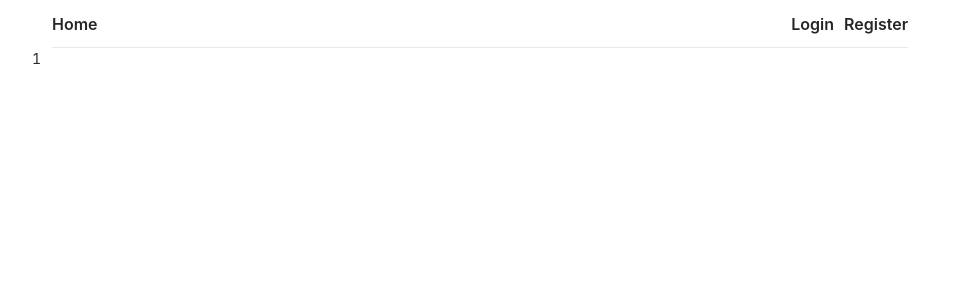
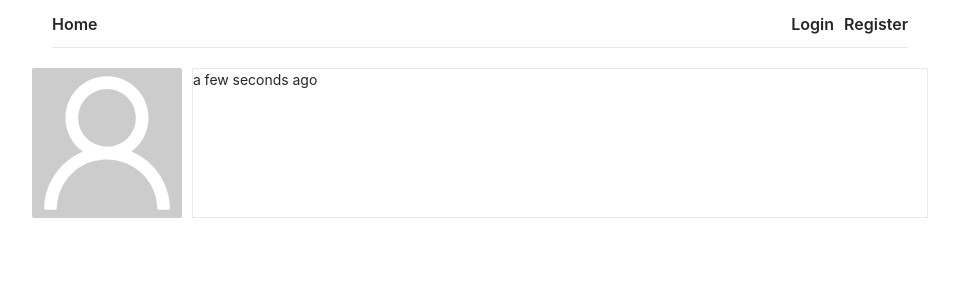
Before and after one commit to Ton0703/post, a React app: page /post/1 in a window 1280 px wide. Shown: the top 300 px of the page, without its empty margins (160-1119 px from the left). Built offline with nearby package versions, Linux system fonts and the light colour scheme; no server answers.

Commit message:
post详情

```diff
--- a/src/component/PostCard.jsx
+++ b/src/component/PostCard.jsx
@@ -13,7 +13,7 @@ import DeleteButton from '../component/DeleteButton'
 function PostCard(props) {
     const user = useSelector(state => state.user)
     const history = useHistory()
-    const { username, avatar, createdAt, _id,  commentCount, content, likeUser } = props.data
+    const { username, avatar, createdAt, _id,   content, likeUser } = props.data
     const [likes, setLikes ] = useState(likeUser)
 
     function jumpUrl(){
--- a/src/views/home/index.jsx
+++ b/src/views/home/index.jsx
@@ -25,7 +25,6 @@ function Home() {
     function DeleteCallback(){
         axios.get(`/post${location.search}`).then(res => {
             setDataList(res.post)
-            console.log(res)
         })
     }
 
--- a/src/views/post/index.jsx
+++ b/src/views/post/index.jsx
@@ -1,5 +1,9 @@
 import React, {useEffect, useState} from 'react'
 import axios from '../../utils/axios'
+import { UserOutlined } from '@ant-design/icons'
+import { Avatar } from 'antd'
+import moment from 'moment'
+import './index.scss'
 
 function Post(props) {
     const postId = props.match.params.id
@@ -10,9 +14,20 @@ function Post(props) {
               console.log(res)
           })
     },[postId])
+    const { likeUser, username, _id , createdAt, content } = post
     return (
         <div className='post'>
-            {props.match.params.id}
+           <div className="post-wrapper">
+               <div className="avatar-wrapper">
+                   <Avatar shape='square' className='avatar' icon={<UserOutlined />} />
+               </div>
+               <div className="content-wrapper">
+                   <div className="username">{username}</div>
+                   <div className="time">{moment(createdAt).fromNow()}</div>
+                   <h4>{content}</h4>
+               </div>
+           </div>
+           <div className="comment-wrapper"></div>
         </div>
     )
 }
--- a/src/views/post/index.scss
+++ b/src/views/post/index.scss
@@ -0,0 +1,28 @@
+.post{
+    display: flex;
+    flex-direction: column;
+
+    .post-wrapper{
+        display: flex;
+        flex-direction: row;
+        margin-top: 20px;
+
+        .avatar-wrapper{
+            flex: 0 1 150px;
+
+            .avatar{
+                display: flex;
+                justify-content: center;
+                align-items: center;
+                width: 100%;
+                height: 100%;
+                font-size: 150px;
+            }
+        }
+        .content-wrapper{
+            flex: 1 1 auto;
+            margin-left: 10px;
+            border: 1px solid #e9e9e9;
+        }
+    }
+}
```
